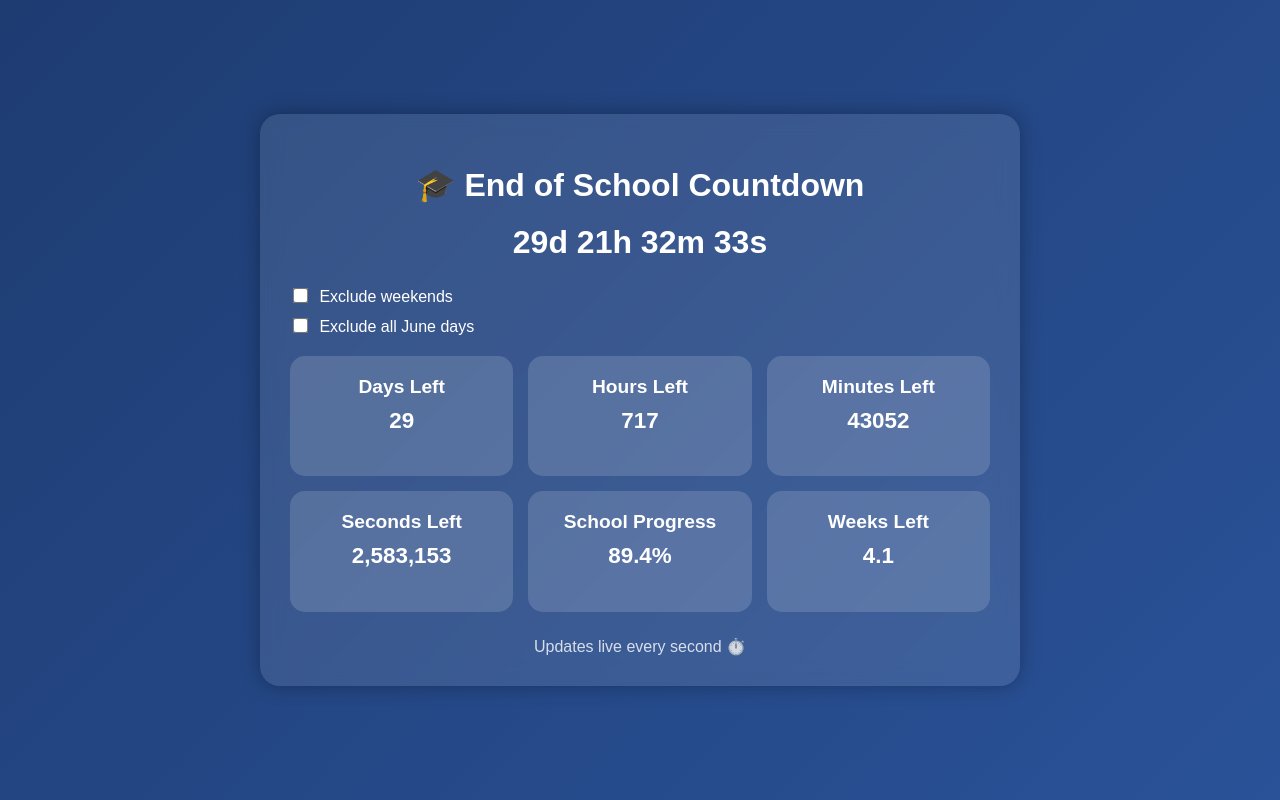
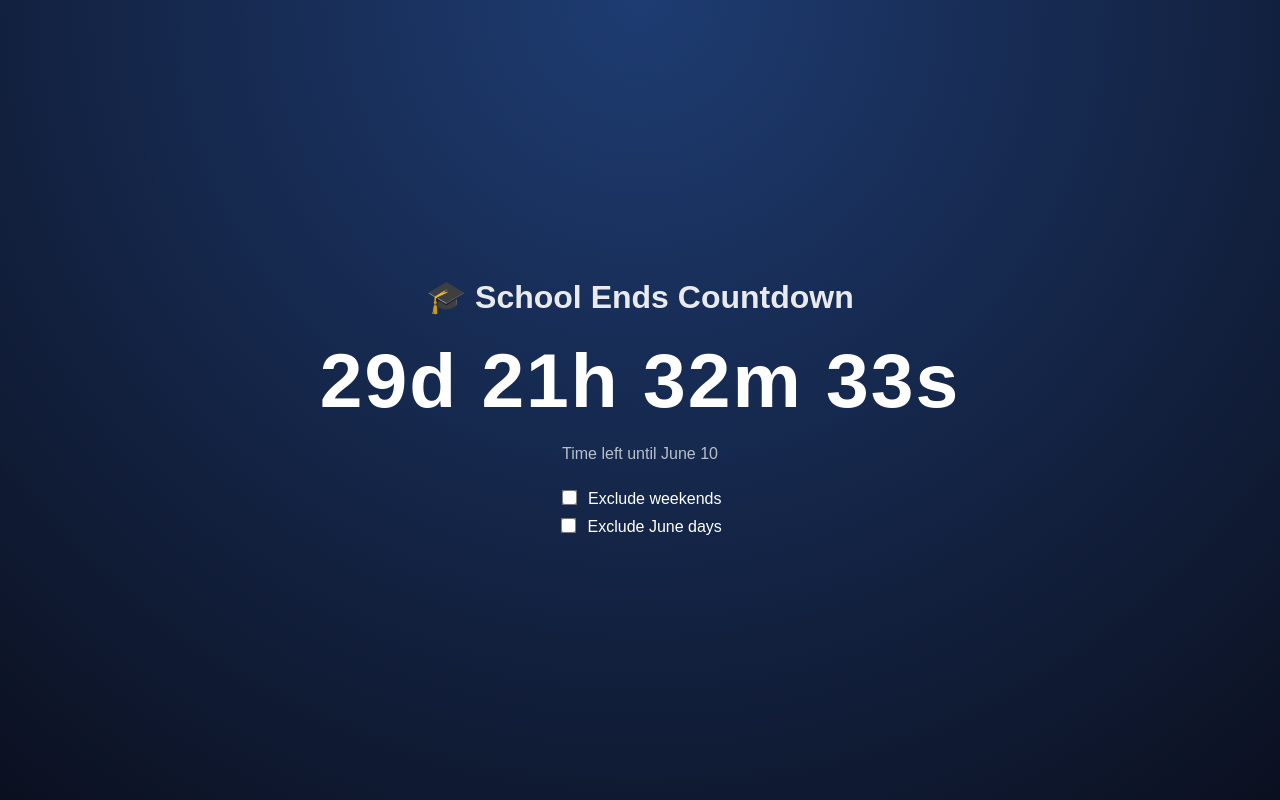
Before and after one commit to Kirby-szs/Countdown, a plain HTML site: page index.html in a window 1280 px wide. Drawn offline with Linux system fonts and the light colour scheme.

Commit message:
Update index.html

```diff
--- a/index.html
+++ b/index.html
@@ -3,99 +3,75 @@
 <head>
 <meta charset="UTF-8" />
 <meta name="viewport" content="width=device-width, initial-scale=1.0" />
-<title>School Year Countdown</title>
+<title>School Countdown</title>
 
 <style>
     body {
         margin: 0;
-        font-family: Arial, sans-serif;
-        background: linear-gradient(135deg, #1e3c72, #2a5298);
-        color: white;
+        height: 100vh;
         display: flex;
         justify-content: center;
         align-items: center;
-        min-height: 100vh;
+        background: radial-gradient(circle at top, #1e3c72, #0b1020);
+        color: white;
+        font-family: Arial, sans-serif;
+        text-align: center;
     }
 
     .container {
-        background: rgba(255,255,255,0.1);
-        backdrop-filter: blur(10px);
-        padding: 30px;
-        border-radius: 20px;
-        width: 90%;
-        max-width: 700px;
-        box-shadow: 0 0 20px rgba(0,0,0,0.3);
+        padding: 20px;
     }
 
     h1 {
-        text-align: center;
-        margin-bottom: 10px;
+        font-size: 2rem;
+        margin-bottom: 20px;
+        opacity: 0.9;
     }
 
-    .main-time {
-        text-align: center;
-        font-size: 2rem;
+    #countdown {
+        font-size: 6vw;
+        font-weight: 800;
+        letter-spacing: 2px;
         margin: 20px 0;
-        font-weight: bold;
     }
 
-    .stats {
-        display: grid;
-        grid-template-columns: repeat(auto-fit, minmax(200px, 1fr));
-        gap: 15px;
-        margin-top: 20px;
-    }
-
-    .card {
-        background: rgba(255,255,255,0.15);
-        padding: 20px;
-        border-radius: 15px;
-        text-align: center;
-    }
-
-    .card h2 {
-        margin: 0;
-        font-size: 1.2rem;
-    }
-
-    .card p {
-        font-size: 1.4rem;
-        margin-top: 10px;
-        font-weight: bold;
+    .sub {
+        font-size: 1rem;
+        opacity: 0.7;
     }
 
     .options {
         margin-top: 25px;
-        display: flex;
-        flex-direction: column;
-        gap: 10px;
+        font-size: 1rem;
     }
 
     label {
-        font-size: 1rem;
+        display: block;
+        margin: 8px 0;
         cursor: pointer;
     }
 
-    input[type="checkbox"] {
+    input {
         transform: scale(1.2);
         margin-right: 8px;
     }
 
-    .footer {
-        margin-top: 25px;
-        text-align: center;
-        opacity: 0.8;
+    .done {
+        font-size: 3rem;
+        font-weight: bold;
+        color: #00ff99;
     }
 </style>
 </head>
+
 <body>
 
 <div class="container">
-    <h1>🎓 End of School Countdown</h1>
+    <h1>🎓 School Ends Countdown</h1>
 
-    <div class="main-time" id="countdown">
-        Loading...
-    </div>
+    <div id="countdown">Loading...</div>
+
+    <div class="sub" id="label">Time left until June 10</div>
 
     <div class="options">
         <label>
@@ -105,103 +81,50 @@
 
         <label>
             <input type="checkbox" id="excludeJune">
-            Exclude all June days
+            Exclude June days
         </label>
-    </div>
-
-    <div class="stats">
-        <div class="card">
-            <h2>Days Left</h2>
-            <p id="days">0</p>
-        </div>
-
-        <div class="card">
-            <h2>Hours Left</h2>
-            <p id="hours">0</p>
-        </div>
-
-        <div class="card">
-            <h2>Minutes Left</h2>
-            <p id="minutes">0</p>
-        </div>
-
-        <div class="card">
-            <h2>Seconds Left</h2>
-            <p id="seconds">0</p>
-        </div>
-
-        <div class="card">
-            <h2>School Progress</h2>
-            <p id="progress">0%</p>
-        </div>
-
-        <div class="card">
-            <h2>Weeks Left</h2>
-            <p id="weeks">0</p>
-        </div>
-    </div>
-
-    <div class="footer">
-        Updates live every second ⏱️
     </div>
 </div>
 
 <script>
-    // CHANGE THIS IF NEEDED
 const endDate = new Date("2026-06-10T15:00:00");
 
-    // Approximate school year start
-    const schoolStart = new Date("2025-09-01T08:00:00");
-
-    function calculateFilteredTime(now, end, noWeekends, noJune) {
+function filteredDiff(now, end, noWeekends, noJune) {
     let current = new Date(now);
-        let totalMs = 0;
+    let total = 0;
 
     while (current < end) {
         const next = new Date(current);
-            next.setHours(current.getHours() + 1);
+        next.setMinutes(current.getMinutes() + 30);
 
-            const isWeekend = current.getDay() === 0 || current.getDay() === 6;
-            const isJune = current.getMonth() === 5;
+        const weekend = current.getDay() === 0 || current.getDay() === 6;
+        const june = current.getMonth() === 5;
 
-            if (
-                (!noWeekends || !isWeekend) &&
-                (!noJune || !isJune)
-            ) {
-                totalMs += (next - current);
+        if ((!noWeekends || !weekend) && (!noJune || !june)) {
+            total += next - current;
         }
 
         current = next;
     }
 
-        return totalMs;
+    return total;
 }
 
-    function updateCountdown() {
+function update() {
     const now = new Date();
 
-        const excludeWeekends =
-            document.getElementById("excludeWeekends").checked;
+    const noWeekends = document.getElementById("excludeWeekends").checked;
+    const noJune = document.getElementById("excludeJune").checked;
 
-        const excludeJune =
-            document.getElementById("excludeJune").checked;
+    let diff = (noWeekends || noJune)
+        ? filteredDiff(now, endDate, noWeekends, noJune)
+        : endDate - now;
 
-        let diff;
-
-        if (excludeWeekends || excludeJune) {
-            diff = calculateFilteredTime(
-                now,
-                endDate,
-                excludeWeekends,
-                excludeJune
-            );
-        } else {
-            diff = endDate - now;
-        }
+    const el = document.getElementById("countdown");
 
     if (diff <= 0) {
-            document.getElementById("countdown").innerHTML =
-                "🎉 SCHOOL IS OVER!";
+        el.innerHTML = "🎉 DONE!";
+        el.classList.add("done");
         return;
     }
 
@@ -212,37 +135,11 @@
     const minutes = Math.floor((totalSeconds % 3600) / 60);
     const seconds = totalSeconds % 60;
 
-        const weeks = (days / 7).toFixed(1);
-
-        // Progress
-        const totalSchoolTime = endDate - schoolStart;
-        const elapsed = now - schoolStart;
-        const progress = Math.min(
-            100,
-            Math.max(0, ((elapsed / totalSchoolTime) * 100))
-        ).toFixed(1);
-
-        document.getElementById("countdown").innerHTML =
-            `${days}d ${hours}h ${minutes}m ${seconds}s`;
-
-        document.getElementById("days").textContent = days;
-        document.getElementById("hours").textContent =
-            days * 24 + hours;
-
-        document.getElementById("minutes").textContent =
-            Math.floor(totalSeconds / 60);
-
-        document.getElementById("seconds").textContent =
-            totalSeconds.toLocaleString();
-
-        document.getElementById("weeks").textContent = weeks;
-
-        document.getElementById("progress").textContent =
-            progress + "%";
+    el.innerHTML = `${days}d ${hours}h ${minutes}m ${seconds}s`;
 }
 
-    updateCountdown();
-    setInterval(updateCountdown, 1000);
+setInterval(update, 1000);
+update();
 </script>
 
 </body>
```
Lines whose indentation alone changed are shown as unchanged.
